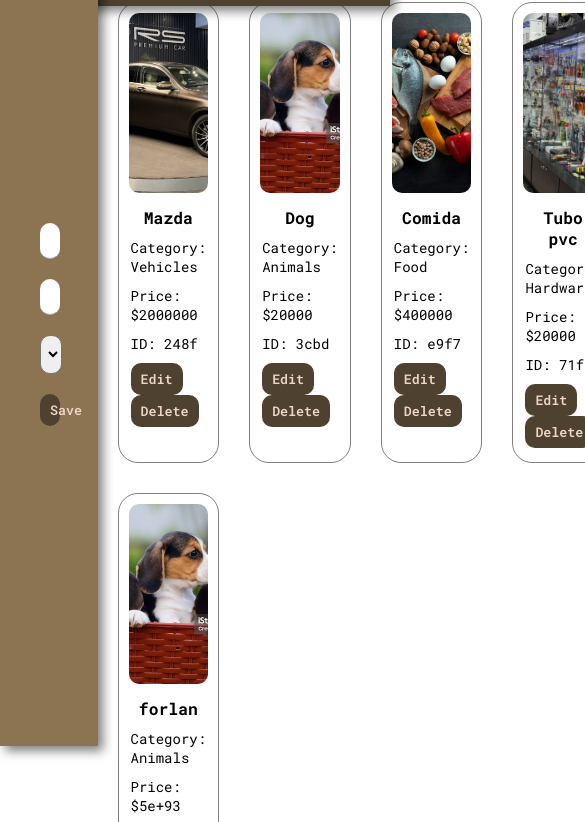
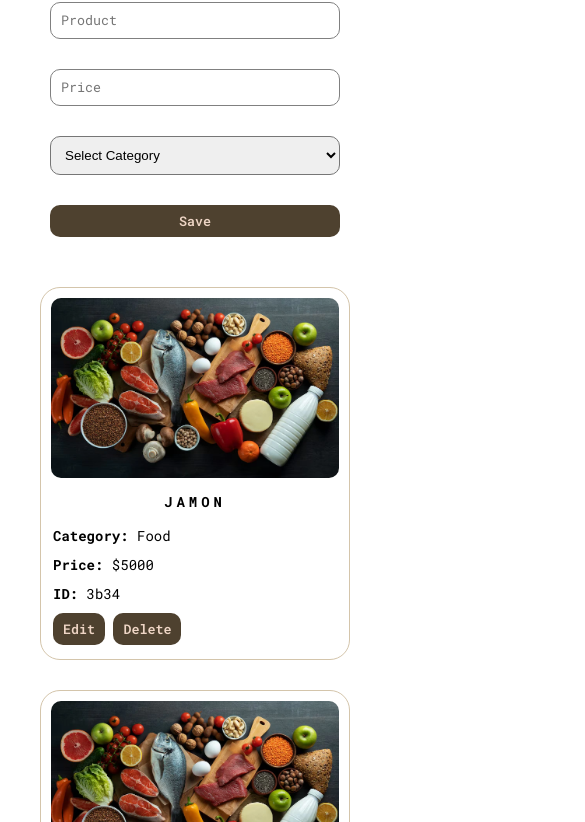
Before and after one commit to juanscr24/Data_management_server, a website built with Vite: page index.html in a window 390 px wide. Shown: the part 98-920 px from the top of the page, 585 px wide, since content can reach past the window. Built offline with nearby package versions, Linux system fonts and the light colour scheme; some packages are replaced by stand-ins of ours; data requests are answered from the project's data file.

Commit message:
feat: finished project

```diff
--- a/index.html
+++ b/index.html
@@ -7,7 +7,7 @@
   <meta name="description"
     content="Training where I put into practice the use of advanced data structures in JavaScript: objects, arrays, and maps. Through exercises and practical code, I apply my knowledge to efficiently organize, store, and manipulate data, always following good programming practices.">
   <meta name="keywords" content="JavaScript, css, management, store">
-  <meta name="sitedomain" content="https://github.com/juanscr24/data_management">
+  <meta name="sitedomain" content="https://github.com/juanscr24/Data_management_server">
   <meta name="organization" content="juanscr24">
   <meta name="author" content="Juan Sebastian Cardona Rengifo">
   <meta name="designer" content="Juan Sebastian Cardona Rengifo">
--- a/package.json
+++ b/package.json
@@ -12,6 +12,7 @@
     "vite": "^7.0.0"
   },
   "dependencies": {
+    "axios": "^1.10.0",
     "json-server": "^1.0.0-beta.3",
     "sweetalert2": "^11.22.1"
   }
--- a/src/css/style.css
+++ b/src/css/style.css
@@ -8,7 +8,7 @@
 
 header {
     display: grid;
-    grid-template-columns: repeat(4, 1fr);
+    grid-template-columns: repeat(5, 1fr);
     justify-items: center;
     position: fixed;
     align-items: center;
@@ -26,11 +26,24 @@ header h1 {
     font-weight: 600;
     font-size: 24px;
     grid-column-start: 3;
+    grid-column-end: 5;
 }
 
 main {
     display: grid;
-    grid-template-columns: repeat(4, 1fr);
+    grid-template-columns: repeat(5, 1fr);
+}
+
+form {
+    display: flex;
+    flex-direction: column;
+    justify-content: center;
+    gap: 30px;
+    position: fixed;
+    width: 20%;
+    height: 100vh;
+    background-color: #8C7453;
+    padding: 0px 40px;
 }
 
 input {
@@ -50,57 +63,6 @@ select {
     border-radius: 10px;
     outline: none;
 }
-.container_cards {
-    margin-top: 80px;
-    grid-column-start: 2;
-    grid-column-end: 5;
-    display: grid;
-    grid-template-columns: repeat(4, 1fr);
-    gap: 30px;
-    width: 100%;
-    padding: 20px;
-    height: fit-content;
-}
-.card {
-    border: 1px solid grey;
-    border-radius: 20px;
-}
-
-.card img{
-    border-radius: 20px;
-    width: 100%;
-    height: 200px;
-    object-fit: cover;
-    padding: 10px;
-    opacity: 1;
-}
-
-.container_info {
-    display: flex;
-    flex-direction: column;
-    gap: 10px;
-    padding: 0px 12px;
-    font-family: "Roboto Mono", monospace;
-    font-size: 14px;
-    margin-bottom: 14px;
-}
-
-form {
-    display: flex;
-    flex-direction: column;
-    justify-content: center;
-    gap: 20px;
-    position: fixed;
-    width: 25%;
-    height: 100vh;
-    background-color: #8C7453;
-    box-shadow: 5px 5px 10px rgba(0,0,0,0.5);
-    padding: 0px 40px;
-}
-
-h3 {
-    text-align: center;
-}
 
 button {
     background-color: #4e412f;
@@ -115,7 +77,173 @@ button {
 }
 
 button:hover {
-    background-color: #eed5c5;
-    color: #4e412f;
+    background-color: #30281c;
+    color: #ffff;
     transition: ease-in-out 0.5s;
 }
+.container_cards {
+    margin-top: 80px;
+    grid-column-start: 2;
+    grid-column-end: 6;
+    display: grid;
+    grid-template-columns: repeat(5, 1fr);
+    gap: 30px;
+    width: 100%;
+    padding: 20px;
+    height: fit-content;
+}
+.card {
+    border: 1px solid #d4c5ab;
+    border-radius: 20px;
+    cursor: pointer;
+    transition: ease-in-out 0.3s;
+}
+
+.card:hover {
+    background-color: #d4c5ab;
+    transition: ease-in-out 0.3s;
+}
+
+.card img{
+    border-radius: 20px;
+    width: 100%;
+    height: 200px;
+    object-fit: cover;
+    padding: 10px;
+    opacity: 1;
+}
+
+.container_info h3 {
+    text-transform: uppercase;
+    letter-spacing: 4px;
+    font-size: 14px;
+    text-align: center;
+    margin-bottom: 5px;
+}
+
+.container_info {
+    display: flex;
+    flex-direction: column;
+    gap: 10px;
+    padding: 0px 12px;
+    font-family: "Roboto Mono", monospace;
+    font-size: 14px;
+    margin-bottom: 14px;
+}
+
+@media screen and (max-width:1500px) {
+    form {
+        padding: 20px;
+    }
+
+    .container_cards {
+        grid-template-columns: repeat(4, 1fr);
+    }
+}
+
+@media screen and (max-width:1300px) {
+    header {
+        grid-template-columns: repeat(4, 1fr);
+    }
+
+    header h1 {
+        grid-column-start: 3;
+        grid-column-end: 4;
+    }
+
+    main {
+        grid-template-columns: repeat(4, 1fr);
+    }
+
+    .container_cards {
+        grid-template-columns: repeat(3, 1fr);
+    }
+
+    form {
+        display: flex;
+        width: 25%;
+    }
+}
+
+@media screen and (max-width:1024px) {
+    header h1 {
+        grid-column-start:2;
+        grid-column-end: 4;
+    }
+
+    main {
+        display: flex;
+        flex-direction: column;
+    }
+
+    form {
+    display: flex;
+    flex-direction: row;
+    justify-content: center;
+    background-color: white;
+    margin-top: 90px;
+    gap: 30px;
+    height: auto;
+    width: auto;
+    position: relative;
+    }
+
+    form input {
+        border: 1px solid grey;
+        width: 150px;
+    }
+
+    form select {
+        width: 150px;
+    }
+
+    .container_cards {
+        margin: 0px;
+    }
+}
+
+@media screen and (max-width:720px) {
+    form {
+        display: grid;
+        grid-template-columns: repeat(2, 1fr);
+        padding: 10px 50px;
+        justify-items: center;
+        align-content: center;
+    }
+
+    form input {
+        width: 100%;
+    }
+
+    form select {
+        width: 100%;
+    }
+
+    form button {
+        width: 100%
+    }
+
+    .container_cards {
+        grid-template-columns: repeat(2, 1fr);
+        padding: 40px;
+    }
+}
+
+@media screen and (max-width:450px) {
+    form {
+        grid-template-columns: 1fr;
+    }
+
+    header h1 {
+        font-size: 16px;
+    }
+
+    form input {
+        width: 100%;
+    }
+
+    .container_cards {
+        grid-template-columns: 1fr;
+        padding: 40px;
+    }
+}
--- a/src/data/db.json
+++ b/src/data/db.json
@@ -1,34 +1,40 @@
 {
   "products": [
     {
-      "id": "248f",
-      "product": "Mazda",
-      "price": 2000000,
+      "id": "3b34",
+      "product": "Jamon",
+      "price": 5000,
+      "category": "Food"
+    },
+    {
+      "id": "b20c",
+      "product": "Punta gorda",
+      "price": 40000,
+      "category": "Food"
+    },
+    {
+      "id": "6482",
+      "product": "Vaca",
+      "price": 50000,
+      "category": "Animals"
+    },
+    {
+      "id": "ee99",
+      "product": "Lamborguini",
+      "price": 10000000,
       "category": "Vehicles"
     },
     {
-      "id": "3cbd",
-      "product": "Dog",
-      "price": 20000,
-      "category": "Animals"
+      "product": "FERRARI",
+      "price": 45000,
+      "category": "Vehicles",
+      "id": "987a"
     },
     {
-      "id": "e9f7",
-      "product": "Comida",
-      "price": 400000,
-      "category": "Food"
-    },
-    {
-      "id": "71f5",
-      "product": "Tubo pvc",
-      "price": 20000,
-      "category": "Hardware"
-    },
-    {
-      "id": "b456",
-      "product": "forlan",
-      "price": 5e+93,
-      "category": "Animals"
+      "id": "0f6d",
+      "product": "Carro",
+      "price": 5000,
+      "category": "Vehicles"
     }
   ]
 }
--- a/src/js/main.js
+++ b/src/js/main.js
@@ -1,4 +1,5 @@
 import Swal from "sweetalert2";
+import axios from "axios";
 import { alerError, alertSucces } from "./alerts";
 
 const endPoint = 'http://localhost:3000/products';
@@ -34,6 +35,7 @@ $btnSave.addEventListener("click", async function (e) {
     $btnSave.textContent = "Save";
 });
 
+// Save a product
 async function saveProduct() {
     const product = $product.value.trim();
     const priceStr = $price.value.trim();
@@ -45,8 +47,9 @@ async function saveProduct() {
         return;
     }
 
-    const response = await fetch(endPoint);
-    const existingProducts = await response.json();
+    try {
+        const response = await axios.get(endPoint);
+        const existingProducts = response.data;
 
         const nameExists = existingProducts.some(p =>
             p.product.toLowerCase() === product.toLowerCase() &&
@@ -61,26 +64,23 @@ async function saveProduct() {
         const newProduct = { product, price, category };
 
         if (editingProductId !== null) {
-        await fetch(`${endPoint}/${editingProductId}`, {
-            method: 'PUT',
-            headers: { 'Content-Type': 'application/json' },
-            body: JSON.stringify(newProduct),
-        });
+            await axios.put(`${endPoint}/${editingProductId}`, newProduct);
         } else {
-        await fetch(endPoint, {
-            method: 'POST',
-            headers: { 'Content-Type': 'application/json' },
-            body: JSON.stringify(newProduct),
-        });
+            await axios.post(endPoint, newProduct);
         }
 
         alertSucces("Product saved successfully!");
+    } catch (error) {
+        alerError("Error saving the product.");
+        console.error(error);
+    }
 }
 
 // Render cards only
 async function renderCards() {
-    const response = await fetch(endPoint);
-    const products = await response.json();
+    try {
+        const response = await axios.get(endPoint);
+        const products = response.data;
 
         cardContainer.innerHTML = "";
 
@@ -94,9 +94,9 @@ async function renderCards() {
             <img src="${imgSrc}" alt="${product.category}">
             <div class="container_info">
                 <h3>${product.product}</h3>
-        <p>Category: ${product.category}</p>
-        <p>Price: $${product.price}</p>
-        <p>ID: ${product.id}</p>
+                <p><b>Category:</b> ${product.category}</p>
+                <p><b>Price:</b> $${product.price}</p>
+                <p><b>ID:</b> ${product.id}</p>
                 <div class="actions">
                     <button class="edit-btn" data-id="${product.id}">Edit</button>
                     <button class="delete-btn" data-id="${product.id}">Delete</button>
@@ -115,18 +115,27 @@ async function renderCards() {
 
             cardContainer.appendChild(card);
         });
+    } catch (error) {
+        alerError("Error loading products.");
+        console.error(error);
+    }
 }
 
 // Load product into form for editing
 window.editProduct = async function (id) {
-    const response = await fetch(`${endPoint}/${id}`);
-    const product = await response.json();
+    try {
+        const response = await axios.get(`${endPoint}/${id}`);
+        const product = response.data;
 
         $product.value = product.product;
         $price.value = product.price;
         $category.value = product.category;
         editingProductId = id;
         $btnSave.textContent = 'Update';
+    } catch (error) {
+        alerError("Error loading product data.");
+        console.error(error);
+    }
 };
 
 // Delete product
@@ -142,9 +151,14 @@ window.deleteProduct = async function (id) {
     });
 
     if (result.isConfirmed) {
-        await fetch(`${endPoint}/${id}`, { method: 'DELETE' });
+        try {
+            await axios.delete(`${endPoint}/${id}`);
             await renderCards();
             alertSucces("Product has been deleted!");
+        } catch (error) {
+            alerError("Error deleting product.");
+            console.error(error);
+        }
     }
 };
 
```
Also changed, not shown: README.md, 1 other file. Lines whose indentation alone changed are shown as unchanged.
